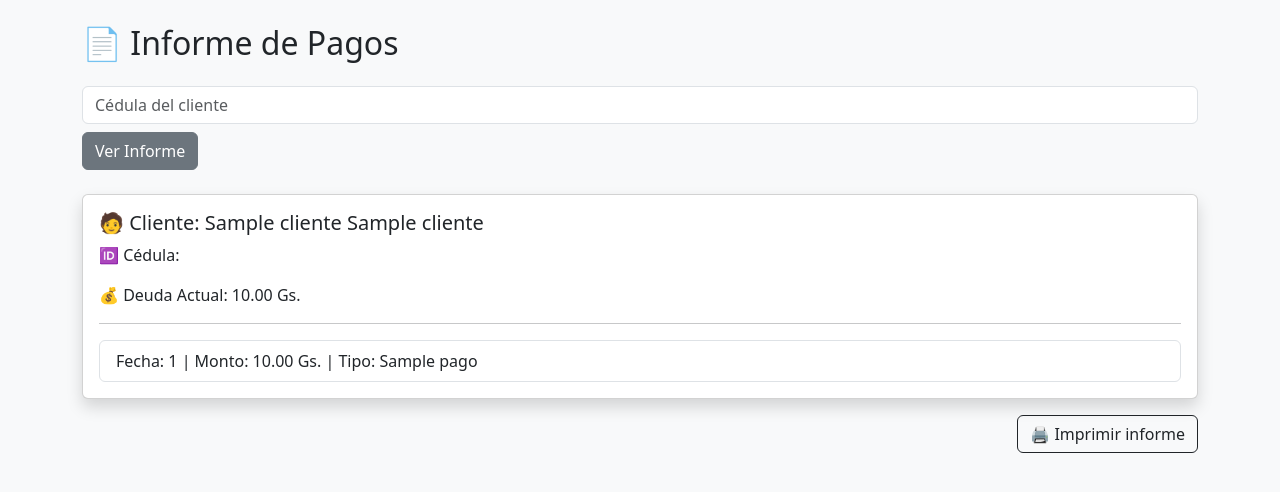
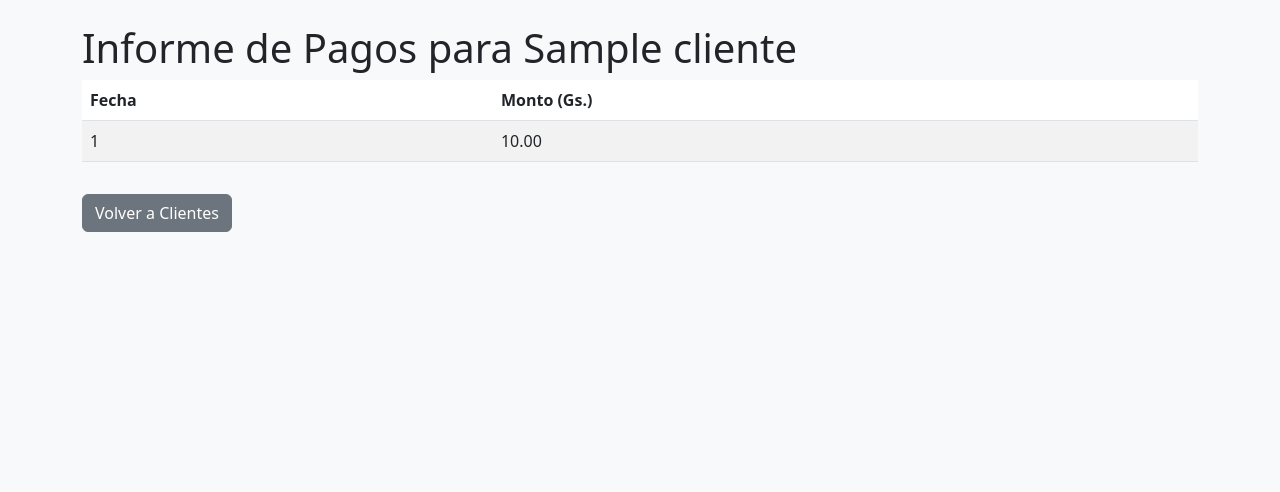
Before and after one commit to edupjc/MaximoEmprendimientos, a Flask app: template templates/informe_pagos.html in a window 1280 px wide. Shown: the part 56-548 px from the top of the page. Run offline with Flask 3, Linux system fonts and the light colour scheme; the template is opened without the code that fills it: most values are stand-ins (such as "Sample title", 1, 10 or a date in 2020).

Commit message:
Agrego plantillas registrar_pago.html e informe_pagos.html para funcionalidades de pagos

```diff
--- a/templates/informe_pagos.html
+++ b/templates/informe_pagos.html
@@ -1,40 +1,30 @@
 {% extends "base.html" %}
+
 {% block title %}Informe de Pagos{% endblock %}
+
 {% block content %}
-<h2 class="mb-4">📄 Informe de Pagos</h2>
+<h1>Informe de Pagos para {{ cliente[0] }}</h1>
 
-<form method="post" class="mb-4">
-    <input name="cedula" class="form-control" placeholder="Cédula del cliente" required>
-    <button class="btn btn-secondary mt-2">Ver Informe</button>
-</form>
-
-{% if cliente %}
-<div id="informe" class="card shadow">
-    <div class="card-body">
-        <h5>🧑 Cliente: {{ cliente[0] }} {{ cliente[1] }}</h5>
-        <p>🆔 Cédula: {{ request.form['cedula'] }}</p>
-        <p>💰 Deuda Actual: {{ "%.2f"|format(cliente[2]) }} Gs.</p>
-        <hr>
-        {% if pagos %}
-            <ul class="list-group">
-                {% for pago in pagos %}
-                <li class="list-group-item">
-                    Fecha: {{ pago[0] }} | Monto: {{ "%.2f"|format(pago[1]) }} Gs. | Tipo: {{ pago[2] }}
-                </li>
-                {% endfor %}
-            </ul>
-        {% else %}
-            <p class="text-muted">No hay pagos registrados.</p>
-        {% endif %}
-    </div>
-</div>
-
-<!-- 🖨️ Botón de impresión -->
-<div class="mt-3 text-end d-print-none">
-    <button class="btn btn-outline-dark" onclick="window.print()">
-        🖨️ Imprimir informe
-    </button>
-</div>
+{% if pagos %}
+<table class="table table-striped">
+  <thead>
+    <tr>
+      <th>Fecha</th>
+      <th>Monto (Gs.)</th>
+    </tr>
+  </thead>
+  <tbody>
+    {% for pago in pagos %}
+    <tr>
+      <td>{{ pago[0] }}</td>
+      <td>{{ "%.2f"|format(pago[1]) }}</td>
+    </tr>
+    {% endfor %}
+  </tbody>
+</table>
+{% else %}
+<p>No se encontraron pagos registrados para este cliente.</p>
 {% endif %}
 
+<a href="{{ url_for('clientes') }}" class="btn btn-secondary mt-3">Volver a Clientes</a>
 {% endblock %}
```
Also changed, not shown: templates/registrar_pago.html (+14 -21 lines).
